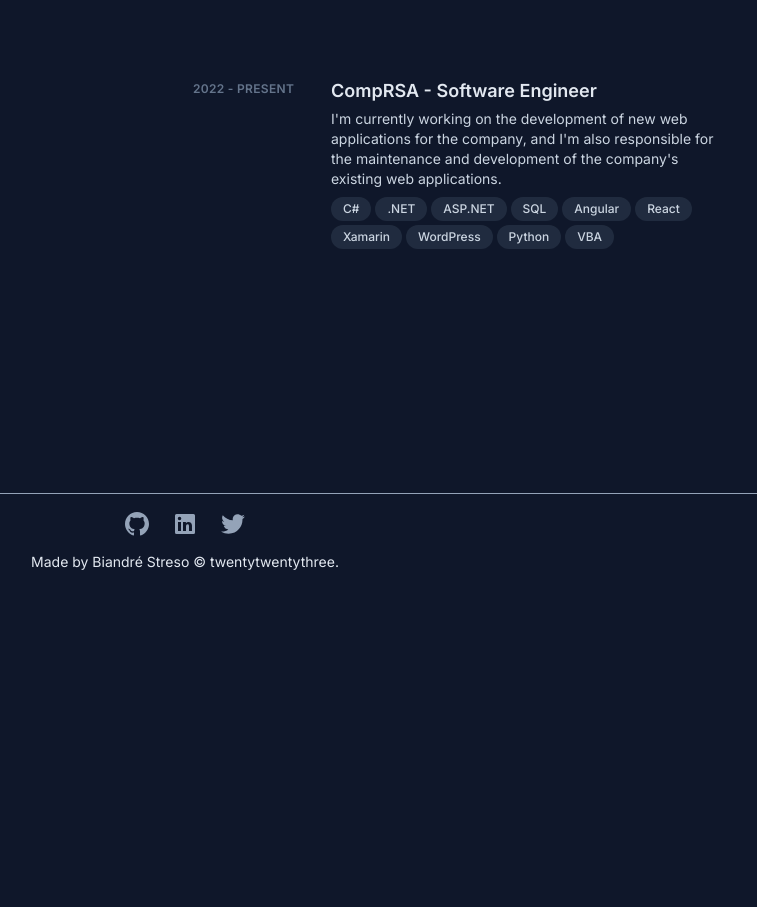
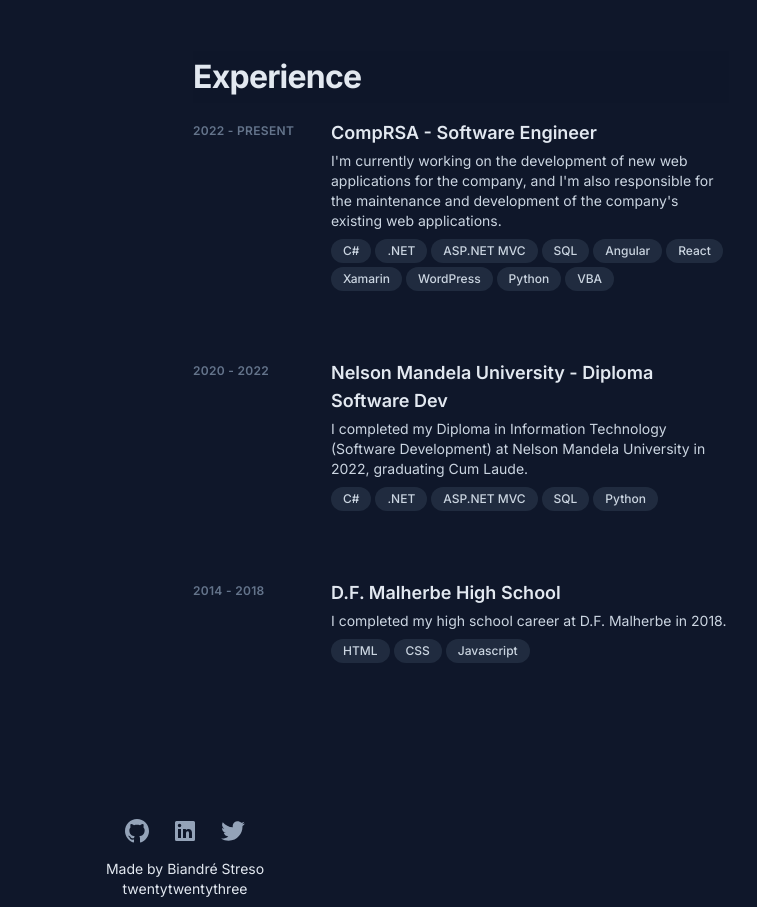
Before and after one commit to biandrestreso/portfolio, a Next.js app: page / in a window 1280 px wide. Shown: the part 465-1372 px from the top of the page, without its empty margins (455-1212 px from the left). Before the commit the page ends 1054 px from the top, so only its background shows below. Built offline with nearby package versions, Linux system fonts and the light colour scheme.

Commit message:
Add base text and animations

```diff
--- /dev/null
+++ b/app/components/animated-text-letter.tsx
@@ -0,0 +1,61 @@
+import React from "react";
+import { motion, Variants } from "framer-motion";
+
+interface AnimatedTextCharacterProps {
+  text: string;
+}
+
+const AnimatedTextCharacter: React.FC<AnimatedTextCharacterProps> = ({ text }) => {
+  // splitting text into letters
+  const letters = Array.from(text);
+
+  // Variants for Container
+  const container: Variants = {
+    hidden: { opacity: 0 },
+    visible: (i: number = 1) => ({
+      opacity: 1,
+      transition: { staggerChildren: 0.03, delayChildren: 0.04 * i },
+    }),
+  };
+
+  // Variants for each letter
+  const child: Variants = {
+    visible: {
+      opacity: 1,
+      x: 0,
+      y: 0,
+      transition: {
+        type: "spring",
+        damping: 12,
+        stiffness: 100,
+      },
+    },
+    hidden: {
+      opacity: 0,
+      x: -20,
+      y: 10,
+      transition: {
+        type: "spring",
+        damping: 12,
+        stiffness: 100,
+      },
+    },
+  };
+
+  return (
+    <motion.div
+      style={{ overflow: "hidden", display: "flex", fontSize: "2rem" }}
+      variants={container}
+      initial="hidden"
+      animate="visible"
+    >
+      {letters.map((letter, index) => (
+        <motion.span variants={child} key={index}>
+          {letter === " " ? "\u00A0" : letter}
+        </motion.span>
+      ))}
+    </motion.div>
+  );
+};
+
+export default AnimatedTextCharacter;
--- /dev/null
+++ b/app/components/animated-text-word.tsx
@@ -0,0 +1,62 @@
+import React from "react";
+import { motion, Variants } from "framer-motion";
+
+interface AnimatedTextWordProps {
+  text: string;
+}
+
+const AnimatedTextWord: React.FC<AnimatedTextWordProps> = ({ text }) => {
+  const words = text.split(" ");
+
+  // Variants for Container of words.
+  const container: Variants = {
+    hidden: { opacity: 0 },
+    visible: (i: number = 1) => ({
+      opacity: 1,
+      transition: { staggerChildren: 0.12, delayChildren: 0.04 * i },
+    }),
+  };
+
+  // Variants for each word.
+  const child: Variants = {
+    visible: {
+      opacity: 1,
+      x: 0,
+      transition: {
+        type: "spring",
+        damping: 12,
+        stiffness: 100,
+      },
+    },
+    hidden: {
+      opacity: 0,
+      x: 20,
+      transition: {
+        type: "spring",
+        damping: 12,
+        stiffness: 100,
+      },
+    },
+  };
+
+  return (
+    <motion.div
+      style={{ overflow: "hidden", display: "flex", fontSize: "2rem" }}
+      variants={container}
+      initial="hidden"
+      animate="visible"
+    >
+      {words.map((word, index) => (
+        <motion.span
+          variants={child}
+          style={{ marginRight: "5px" }}
+          key={index}
+        >
+          {word}
+        </motion.span>
+      ))}
+    </motion.div>
+  );
+};
+
+export default AnimatedTextWord;
--- a/app/page.tsx
+++ b/app/page.tsx
@@ -1,5 +1,8 @@
 /* eslint-disable react/no-unescaped-entities */
-import Image from 'next/image'
+'use client'
+
+import { motion } from 'framer-motion';
+import AnimatedTextLetter from './components/animated-text-letter';
 
 function getFlagEmoji(countryCode: string) {
   const codePoints = countryCode
@@ -9,9 +12,23 @@
   return String.fromCodePoint(...codePoints);
 }
 
+const item = {
+  hidden: { opacity: 0, scale: 0.5 },
+  visible: (i: any) => {
+    const delay = 1 + i * 0.5;
+    return {
+      opacity: 1,
+      scale: 1,
+      transition: {
+        delay,
+      }
+    };
+  }
+}
+
 export default function Home() {
   return (
-    <div className='mx-auto min-h-screen max-w-screen-xl overflow-x-hidden flex justify-between flex-col'>
+    <div className='mx-auto min-h-screen max-w-screen-xl flex justify-between flex-col'>
       <div className='lg:flex lg:justify-between lg:gap-4 px-6 py-12 md:px-12 md:py-20 lg:px-24 lg:py-0'>
         <header className='lg:sticky lg:top-0 lg:flex lg:max-h-screen lg:w-1/2 lg:flex-col lg:py-24'>
           <div>
@@ -25,8 +42,8 @@
           </div>
         </header>
         <main className='pt-12 lg:pt-24 lg:w-1/2 lg:py-24'>
-          <section id='about' className='mb-16 scroll-mt-16 md:mb-24 lg:mb-36 lg:scroll-mt-24'>
-            <div className='sticky top-0 z-20 -mx-6 mb-4 w-screen bg-slate-900/75 px-6 py-5 backdrop-blur md:-mx-12 md:px-12 lg:sr-only lg:relative lg:top-auto lg:mx-auto lg:w-full lg:px-0 lg:py-0 lg:opacity-0'>
+          <section id='about' className='mb-16 scroll-mt-16 md:mb-24 lg:mb-12 lg:scroll-mt-24'>
+            <div className='sticky top-0 z-20 -mx-6 mb-4 w-screen bg-slate-900/75 px-6 py-5 backdrop-blur md:-mx-12 md:px-12 lg:mx-auto lg:w-full lg:px-0 lg:py-2'>
               <h2 className='text-2xl font-bold tracking-tight text-slate-200 sm:text-3xl'>About</h2>
             </div>
             <div>
@@ -38,13 +55,15 @@
               </p>
             </div>
           </section>
-          <section id='experience' className='mb-16 scroll-mt-16 md:mb-24 lg:mb-36 lg:scroll-mt-24'>
-            <div className='sticky top-0 z-20 -mx-6 mb-4 w-screen bg-slate-900/75 px-6 py-5 backdrop-blur md:-mx-12 md:px-12 lg:sr-only lg:relative lg:top-auto lg:mx-auto lg:w-full lg:px-0 lg:py-0 lg:opacity-0'>
-              <h2 className='text-2xl font-bold tracking-tight text-slate-200 sm:text-3xl'>Experience</h2>
+          <section id='experience' className='mb-16 scroll-mt-16 md:mb-24 lg:mb-12 lg:scroll-mt-24'>
+            <div className='sticky top-0 z-20 -mx-6 mb-4 w-screen bg-slate-900/75 px-6 py-5 backdrop-blur md:-mx-12 md:px-12 lg:mx-auto lg:w-full lg:px-0 lg:py-2'>
+              <h2 className='text-2xl font-bold tracking-tight text-slate-200 sm:text-3xl'>
+                <AnimatedTextLetter text="Experience" />
+              </h2>
             </div>
             <div>
-              <ul>
-                <li className='mb-4'>
+              <motion.ul initial='hidden' animate='visible' className='flex flex-col gap-8 lg:gap-16'>
+                <motion.li variants={item} custom={1}>
                   <div className='group relative grid pb-1 transition-all sm:grid-cols-8 sm:gap-8 md:gap-4 lg:hover:!opacity-100 lg:group-hover/list:opacity-50'>
                     <div className='absolute -inset-x-4 -inset-y-4 z-0 hidden rounded-md transition motion-reduce:transition-none lg:-inset-x-6 lg:block lg:group-hover:bg-slate-800/50 lg:group-hover:shadow-[inset_0_1px_0_0_rgba(148,163,184,0.1)] lg:group-hover:drop-shadow-lg'></div>
                     <header className='z-10 mb-2 mt-1 text-xs font-semibold uppercase tracking-wide text-slate-500 sm:col-span-2'>
@@ -68,7 +87,7 @@
                         </li>
                         <li>
                           <div className='inline-flex items-center px-3 py-1 rounded-full text-xs font-medium bg-slate-700/50'>
-                            ASP.NET
+                            ASP.NET MVC
                           </div>
                         </li>
                         <li>
@@ -76,7 +95,6 @@
                             SQL
                           </div>
                         </li>
-                        {/* angular, react, xamarin, wordpress, python, vba */}
                         <li>
                           <div className='inline-flex items-center px-3 py-1 rounded-full text-xs font-medium bg-slate-700/50'>
                             Angular
@@ -110,13 +128,85 @@
                       </ul>
                     </div>
                   </div>
-                </li>
-              </ul>
+                </motion.li>
+                <motion.li variants={item} custom={2}>
+                  <div className='group relative grid pb-1 transition-all sm:grid-cols-8 sm:gap-8 md:gap-4 lg:hover:!opacity-100 lg:group-hover/list:opacity-50'>
+                    <div className='absolute -inset-x-4 -inset-y-4 z-0 hidden rounded-md transition motion-reduce:transition-none lg:-inset-x-6 lg:block lg:group-hover:bg-slate-800/50 lg:group-hover:shadow-[inset_0_1px_0_0_rgba(148,163,184,0.1)] lg:group-hover:drop-shadow-lg'></div>
+                    <header className='z-10 mb-2 mt-1 text-xs font-semibold uppercase tracking-wide text-slate-500 sm:col-span-2'>
+                       2020 - 2022
+                    </header>
+                    <div className='z-10 sm:col-span-6'>
+                      <h3 className='text-lg font-semibold text-slate-200'>Nelson Mandela University - Diploma Software Dev</h3>
+                      <p className='mt-1 text-sm text-slate-300'>
+                        I completed my Diploma in Information Technology (Software Development) at Nelson Mandela University in 2022, graduating Cum Laude.
+                      </p>
+                      <ul className='mt-2 text-sm flex flex-wrap gap-1 text-slate-300' aria-label='Technologies used'>
+                        <li>
+                          <div className='inline-flex items-center px-3 py-1 rounded-full text-xs font-medium bg-slate-700/50'>
+                            C#
+                          </div>
+                        </li>
+                        <li>
+                          <div className='inline-flex items-center px-3 py-1 rounded-full text-xs font-medium bg-slate-700/50'>
+                            .NET
+                          </div>
+                        </li>
+                        <li>
+                          <div className='inline-flex items-center px-3 py-1 rounded-full text-xs font-medium bg-slate-700/50'>
+                            ASP.NET MVC
+                          </div>
+                        </li>
+                        <li>
+                          <div className='inline-flex items-center px-3 py-1 rounded-full text-xs font-medium bg-slate-700/50'>
+                            SQL
+                          </div>
+                        </li>
+                        <li>
+                          <div className='inline-flex items-center px-3 py-1 rounded-full text-xs font-medium bg-slate-700/50'>
+                            Python
+                          </div>
+                        </li>
+                      </ul>
+                    </div>
+                  </div>
+                </motion.li>
+                <motion.li variants={item} custom={3}>
+                  <div className='group relative grid pb-1 transition-all sm:grid-cols-8 sm:gap-8 md:gap-4 lg:hover:!opacity-100 lg:group-hover/list:opacity-50'>
+                    <div className='absolute -inset-x-4 -inset-y-4 z-0 hidden rounded-md transition motion-reduce:transition-none lg:-inset-x-6 lg:block lg:group-hover:bg-slate-800/50 lg:group-hover:shadow-[inset_0_1px_0_0_rgba(148,163,184,0.1)] lg:group-hover:drop-shadow-lg'></div>
+                    <header className='z-10 mb-2 mt-1 text-xs font-semibold uppercase tracking-wide text-slate-500 sm:col-span-2'>
+                       2014 - 2018
+                    </header>
+                    <div className='z-10 sm:col-span-6'>
+                      <h3 className='text-lg font-semibold text-slate-200'>D.F. Malherbe High School</h3>
+                      <p className='mt-1 text-sm text-slate-300'>
+                        I completed my high school career at D.F. Malherbe in 2018.
+                      </p>
+                      <ul className='mt-2 text-sm flex flex-wrap gap-1 text-slate-300' aria-label='Technologies used'>
+                        <li>
+                          <div className='inline-flex items-center px-3 py-1 rounded-full text-xs font-medium bg-slate-700/50'>
+                            HTML
+                          </div>
+                        </li>
+                        <li>
+                          <div className='inline-flex items-center px-3 py-1 rounded-full text-xs font-medium bg-slate-700/50'>
+                            CSS
+                          </div>
+                        </li>
+                        <li>
+                          <div className='inline-flex items-center px-3 py-1 rounded-full text-xs font-medium bg-slate-700/50'>
+                            Javascript
+                          </div>
+                        </li>
+                      </ul>
+                    </div>
+                  </div>
+                </motion.li>
+              </motion.ul>
             </div>
           </section>
         </main>
       </div>
-      <footer className='flex flex-col gap-4 items-center justify-center w-full h-24 border-t border-slate-400'>
+      <footer className='flex flex-col gap-4 items-center justify-center w-full h-24'>
         <ul className='flex items-center gap-6'>
           <li className='text-xs'>
             <a href='https://github.com/biandrestreso' target='_blank' rel='noopener noreferrer' className='hover:text-slate-100'>
@@ -141,9 +231,15 @@
             </a>
           </li>
         </ul>
-        <p className='text-sm text-slate-200'>
-          Made by Biandré Streso &copy; twentytwentythree.
+        <div className='text-sm text-center text-slate-200'>
+        <p>
+          Made by Biandré Streso
         </p>
+        <p>
+        twentytwentythree
+        </p>
+        </div>
+
       </footer>
     </div>
   )
```
